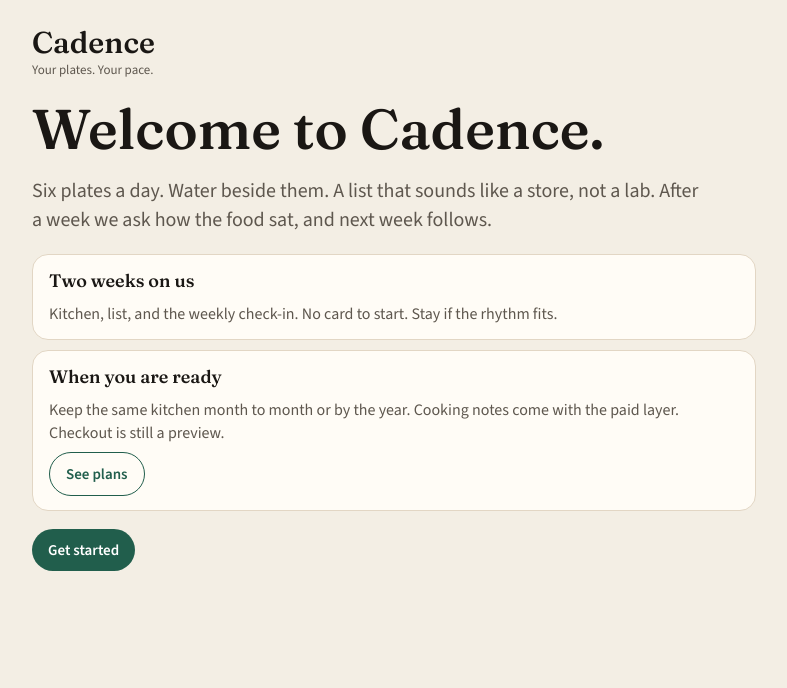
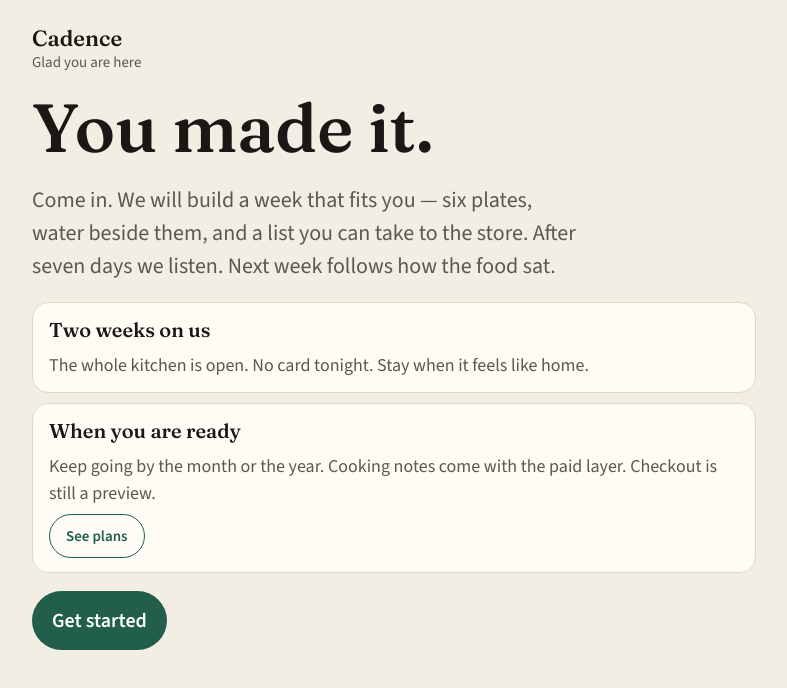
Before and after one commit to gcovarrubias23-5/cadence-web, a React (Vite) app: page / in a window 1280 px wide. Shown: the top 688 px of the page, without its empty margins (246-1033 px from the left). Built offline with nearby package versions, Linux system fonts and the light colour scheme.

Commit message:
Larger warmer welcome type

```diff
--- a/src/Start.jsx
+++ b/src/Start.jsx
@@ -54,29 +54,29 @@ export function Start({ onDone }) {
     <div className="app">
       <header>
         <div>
-          <div className="brand">Cadence</div>
-          <div className="eyebrow">Your plates. Your pace.</div>
+          <div className="brand" style={{ fontSize: 22 }}>Cadence</div>
+          <div className="eyebrow" style={{ fontSize: 15 }}>Glad you are here</div>
         </div>
       </header>
 
       {id === 'welcome' && (
         <>
           <section className="hero">
-            <h1 style={{ fontSize: 'clamp(36px, 9vw, 56px)', lineHeight: 1.1, marginBottom: 16 }}>Welcome to Cadence.</h1>
-            <p style={{ fontSize: 20, lineHeight: 1.45 }}>
-              Six plates a day. Water beside them. A list that sounds like a store, not a lab. After a week we ask how the food sat, and next week follows.
+            <h1 style={{ fontSize: 'clamp(44px, 11vw, 68px)', lineHeight: 1.05, margin: '8px 0 20px' }}>You made it.</h1>
+            <p style={{ fontSize: 22, lineHeight: 1.5, maxWidth: 34 + 'rem' }}>
+              Come in. We will build a week that fits you — six plates, water beside them, and a list you can take to the store. After seven days we listen. Next week follows how the food sat.
             </p>
           </section>
           <section className="card">
-            <div className="goal-title">Two weeks on us</div>
-            <p className="note" style={{ marginTop: 0, fontSize: 16 }}>
-              Kitchen, list, and the weekly check-in. No card to start. Stay if the rhythm fits.
+            <div className="goal-title" style={{ fontSize: 20 }}>Two weeks on us</div>
+            <p className="note" style={{ marginTop: 8, fontSize: 18, lineHeight: 1.45 }}>
+              The whole kitchen is open. No card tonight. Stay when it feels like home.
             </p>
           </section>
           <section className="card">
-            <div className="goal-title">When you are ready</div>
-            <p className="note" style={{ marginTop: 0, fontSize: 16 }}>
-              Keep the same kitchen month to month or by the year. Cooking notes come with the paid layer. Checkout is still a preview.
+            <div className="goal-title" style={{ fontSize: 20 }}>When you are ready</div>
+            <p className="note" style={{ marginTop: 8, fontSize: 18, lineHeight: 1.45 }}>
+              Keep going by the month or the year. Cooking notes come with the paid layer. Checkout is still a preview.
             </p>
             <button className="btn btn-ghost" type="button" onClick={() => setPay((v) => !v)}>{pay ? 'Hide plans' : 'See plans'}</button>
             {pay && (
@@ -162,7 +162,7 @@ export function Start({ onDone }) {
         </>
       )}
 
-      <button className="btn" type="button" disabled={!ready && id !== 'welcome' && id !== 'result'} onClick={next}>
+      <button className="btn" type="button" style={id === 'welcome' ? { fontSize: 20, padding: '16px 20px' } : undefined} disabled={!ready && id !== 'welcome' && id !== 'result'} onClick={next}>
         {id === 'welcome' ? 'Get started' : id === 'result' ? 'Take me to the kitchen' : 'Continue'}
       </button>
       {step > 0 && id !== 'result' && (
```
